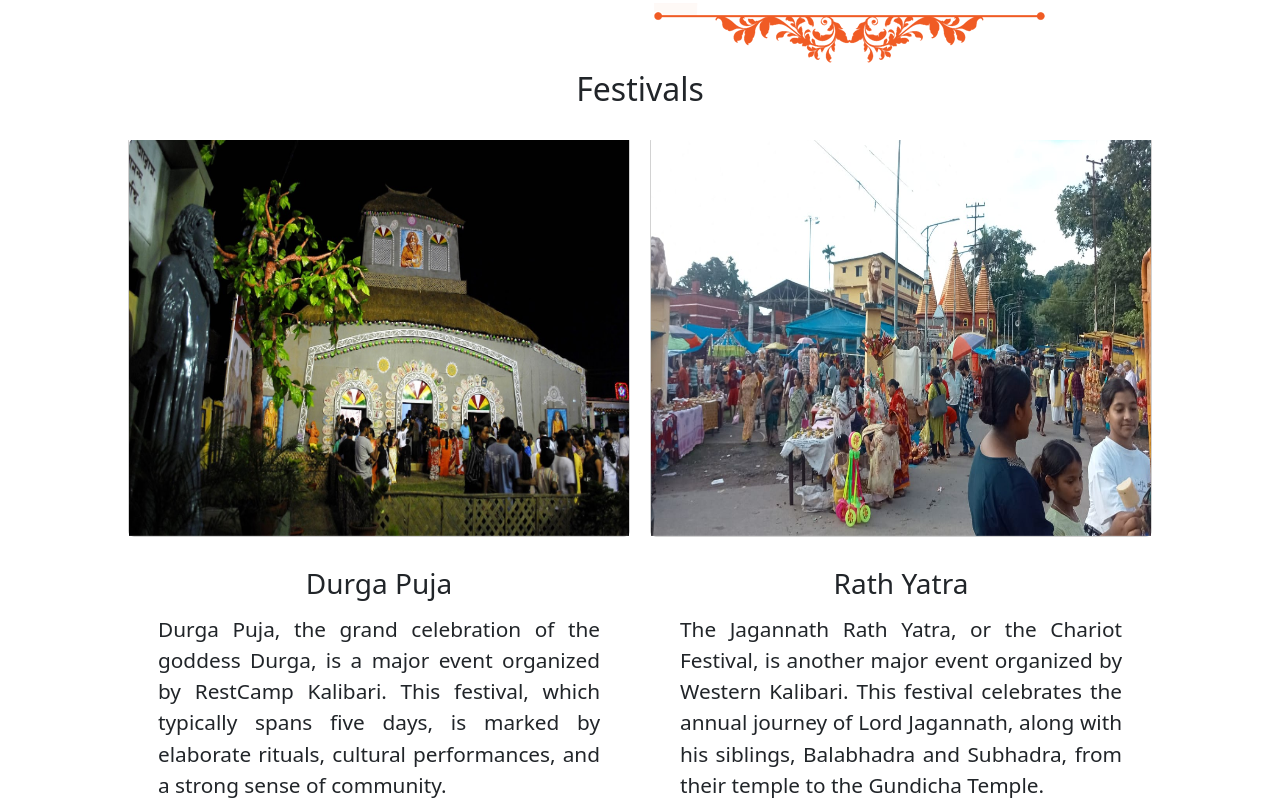
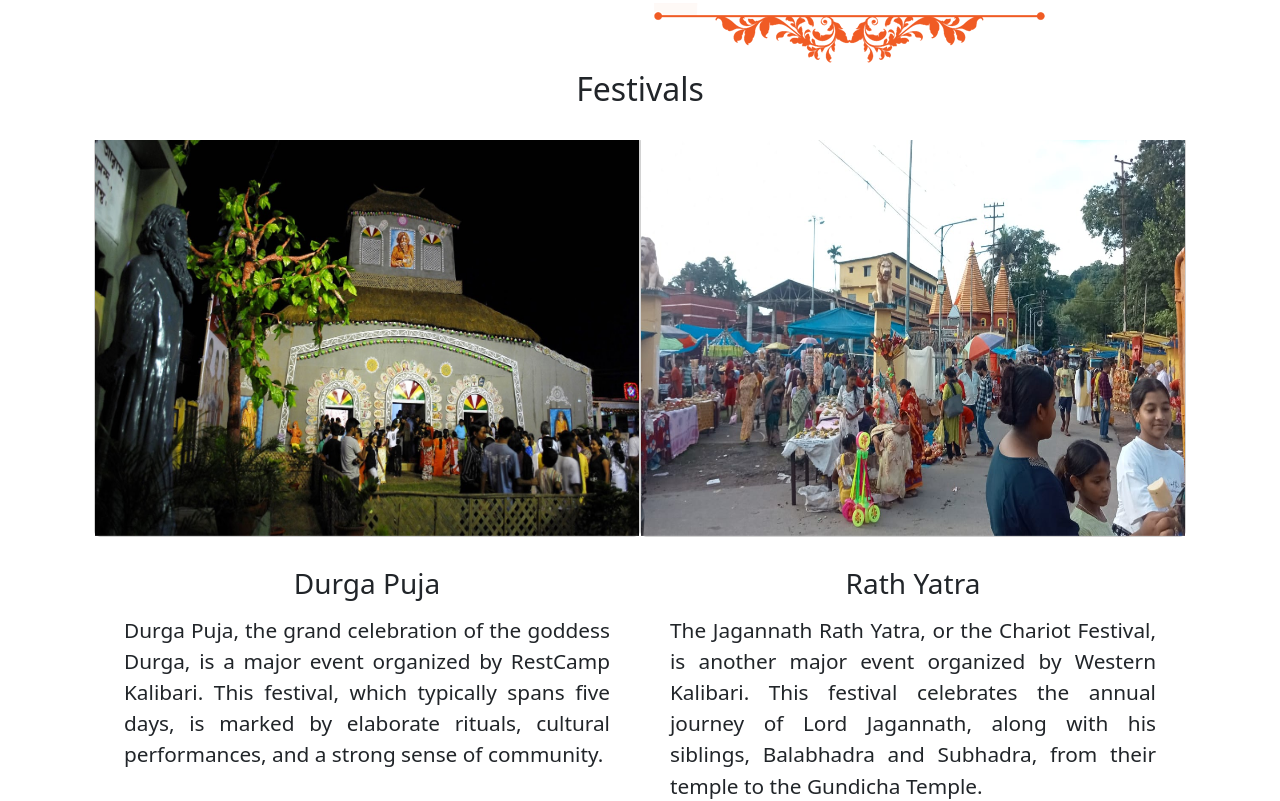
Before and after one commit to Shreyash10103/Temple, a React (Create React App) app: page / in a window 1280 px wide. Shown: the part 1680-2481 px from the top of the page. Built offline with nearby package versions, Linux system fonts and the light colour scheme; a web font is replaced by a local one.

Commit message:
Update components and styles for the Devi Temple website

```diff
--- a/src/components/Carousel1.jsx
+++ b/src/components/Carousel1.jsx
@@ -28,7 +28,7 @@ const Content1 = () => {
     {
       name: "Ambubachi Narayan Seva",
       img: im,
-      content: "The Ambubachi Festival, a unique and vibrant celebration, is organized annually by RestCamp Kalibari. This auspicious event takes place at our historic temple  and marks the annual menstruation cycle of the goddess Kamakhya.As part of the Festival, we offer prasad to all devotees, a sacred gesture of the goddess's boundless grace and compassion."
+      content: "The Ambubachi Festival is an auspicious event takes place at our historic temple  and marks the annual menstruation cycle of the goddess Kamakhya.As part of the Festival, we offer prasad to all devotees, a sacred gesture of the goddess's boundless grace and compassion."
     },
 
 
@@ -52,7 +52,7 @@ const Content1 = () => {
   return (
 
     <div className='services' id="Productt">
-      <div className='container mx-auto px-4 py-8'>
+      <div className='container mx-auto px-0 py-8'>
         <div className='grid grid-cols-1 sm:grid-cols-2 md:grid-cols-3 lg:grid-cols-4 gap-6'>
           <Slider {...(window.innerWidth > 768 ? settings : settings1)}>
             {data.map((d, index) => (
--- a/src/components/DurgaPuja.jsx
+++ b/src/components/DurgaPuja.jsx
@@ -67,27 +67,27 @@ const DurgaPuja = () => {
               <tr>
                 <td>Sasthi</td>
                 <td>Opening Ceremony & Pandal Inauguration</td>
-                <td>10:00 AM</td>
+                <td>00:00 AM</td>
               </tr>
               <tr>
                 <td>Saptami</td>
                 <td>Puja Rituals & Cultural Programs</td>
-                <td>8:00 AM - 8:00 PM</td>
+                <td>00:00 AM - 00:00 PM</td>
               </tr>
               <tr>
                 <td>Ashtami</td>
                 <td>Sandhi Puja & Traditional Dance Performances</td>
-                <td>9:00 AM - 9:00 PM</td>
+                <td>00:00 AM - 00:00 PM</td>
               </tr>
               <tr>
                 <td>Navami</td>
                 <td>Bhog Distribution & Musical Night</td>
-                <td>9:00 AM - 10:00 PM</td>
+                <td>00:00 AM - 00:00 PM</td>
               </tr>
               <tr>
                 <td>Dashami</td>
                 <td>Visarjan & Farewell</td>
-                <td>10:00 AM - 5:00 PM</td>
+                <td>00:00 AM - 00:00 PM</td>
               </tr>
             </tbody>
           </table>
--- a/src/components/Home.jsx
+++ b/src/components/Home.jsx
@@ -34,8 +34,10 @@ function Home() {
             </p>
           </div>
           <div className='col-lg-3'>
+
             <div className="marquee-container">
               <div className="marquee">
+                <h4><center>NOTICE</center></h4>
                 <p>Notice 1: Temple event on Friday</p>
                 <p>Notice 2: Special prayers on Sunday</p>
                 <p>Notice 3: Volunteer meeting on Wednesday</p>
--- a/src/components/JagannathRathYatra.jsx
+++ b/src/components/JagannathRathYatra.jsx
@@ -60,22 +60,22 @@ const JagannathRathYatra = () => {
               <tr>
                 <td>Day 1</td>
                 <td>Chariot Decoration & Inauguration</td>
-                <td>9:00 AM</td>
+                <td>00:00 AM</td>
               </tr>
               <tr>
                 <td>Day 2</td>
                 <td>Procession Begins & Cultural Shows</td>
-                <td>7:00 AM - 8:00 PM</td>
+                <td>00:00 AM - 00:00 PM</td>
               </tr>
               <tr>
                 <td>Day 3</td>
                 <td>Bhajans & Spiritual Talks</td>
-                <td>8:00 AM - 9:00 PM</td>
+                <td>00:00 AM - 00:00 PM</td>
               </tr>
               <tr>
                 <td>Day 4</td>
                 <td>Return Journey & Closing Ceremony</td>
-                <td>8:00 AM - 5:00 PM</td>
+                <td>00:00 AM - 00:00 PM</td>
               </tr>
             </tbody>
           </table>
--- a/src/styles/Content1.css
+++ b/src/styles/Content1.css
@@ -9,7 +9,11 @@
   border-radius: 10px;
 }
 
-@media only screen and (max-width:700px) {}
+
+
+
+
+
 
 .card6 {
   margin-top: -8%;
@@ -45,16 +49,6 @@
 
 
 
-.image1 {
-  width: full;
-  background-color: blue;
-  justify-content: center;
-  border-top-left-radius: 10px;
-
-
-
-
-}
 
 .card2 {
   display: flex;
@@ -79,16 +73,10 @@ button {
 
 }
 
-.slick-slide {
-  max-width: 100%;
-  /* Ensure images don't exceed container width */
-  height: 100%;
-  /* Allow images to adjust their height proportionally */
-  transition: all 1.5s;
-}
+
 
 .slick-slide>div {
-  margin: 0 10px;
+
   cursor: pointer;
   max-width: 100%;
 
@@ -100,6 +88,29 @@ button {
   height: 400px;
   width: auto;
   /* Reset width to allow images to scale */
+}
+
+@media only screen and (max-width:720px) {
+  .image1 {
+    height: 100%;
+  }
+
+  .card1 {
+    height: 600px;
+  }
+
+}
+
+@media only screen and (max-width:1200px) {
+  .card1 {
+    height: 800px;
+  }
+}
+
+@media only screen and (max-width:1300px) {
+  .card1 {
+    height: 770px;
+  }
 }
 
 
@@ -127,9 +138,7 @@ button {
     font-size: 1.15rem;
   }
 
-  .card1 {
-    height: 820px;
-  }
+
 
 }
 
@@ -137,4 +146,12 @@ button {
   .bodyy {
     font-size: 1.1rem;
   }
+
+
 }
+
+@media (max-width: 400px) {
+  .card1 {
+    height: 620px;
+  }
+}
```
